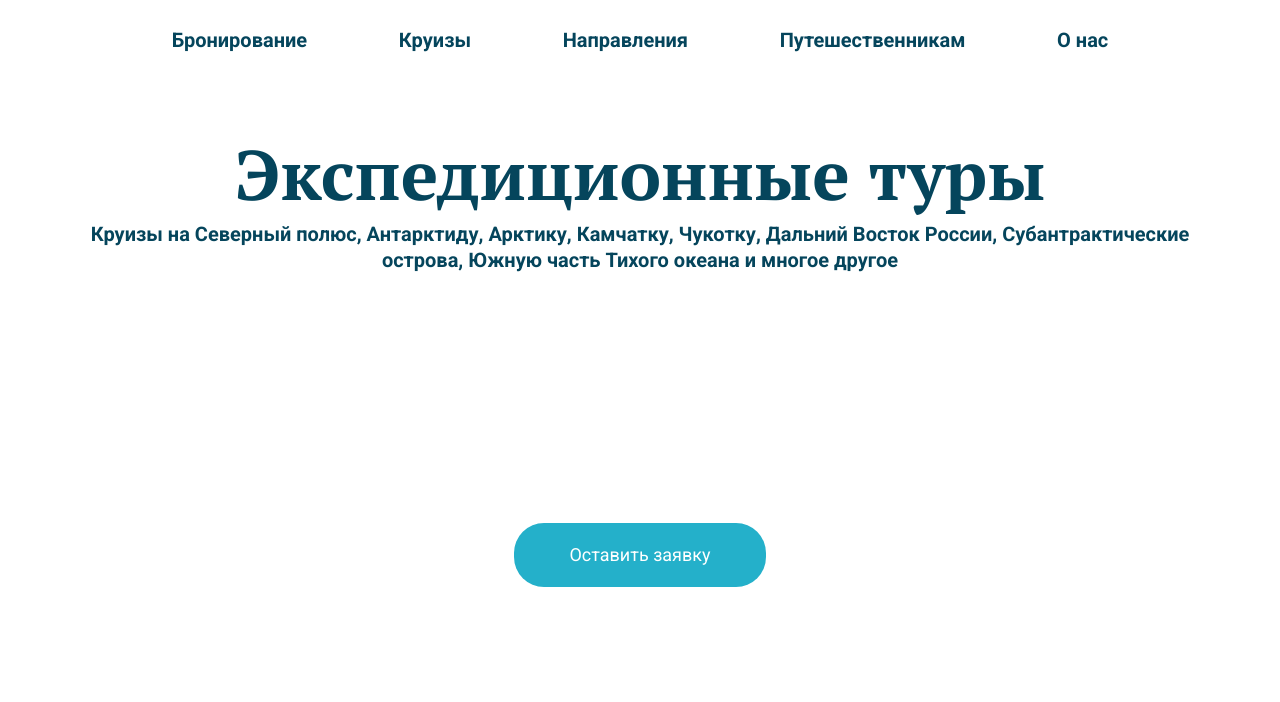
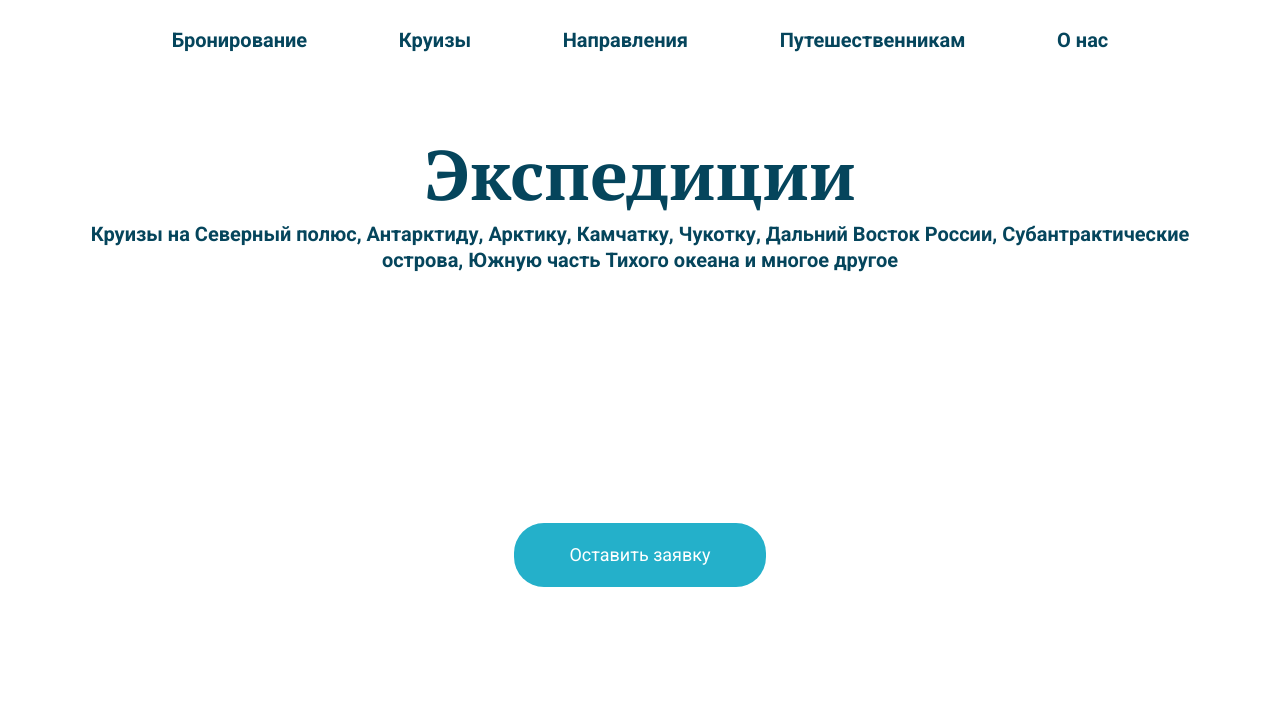
Before and after one commit to viktoriaazh/touragency-site, a plain HTML site: page index.html in a window 1280 px wide. Shown: the part 98-800 px from the top of the page. Drawn offline with nearby package versions, Linux system fonts and the light colour scheme.

Commit message:
Bug fixed

```diff
--- a/index.html
+++ b/index.html
@@ -39,7 +39,7 @@
             </ul>
           </nav>
         </div>
-        <h1 class="header__title">Экспедиционные туры</h1>
+        <h1 class="header__title">Экспедиции</h1>
         <div class="header__content">
           <p class="header__descr">Круизы на Северный полюс, Антарктиду, Арктику, Камчатку, Чукотку, Дальний Восток России, Субантрактические острова, Южную часть Тихого океана и многое другое</p>
             <a href="#booking" class="header__btn">Оставить заявку</a>
```
